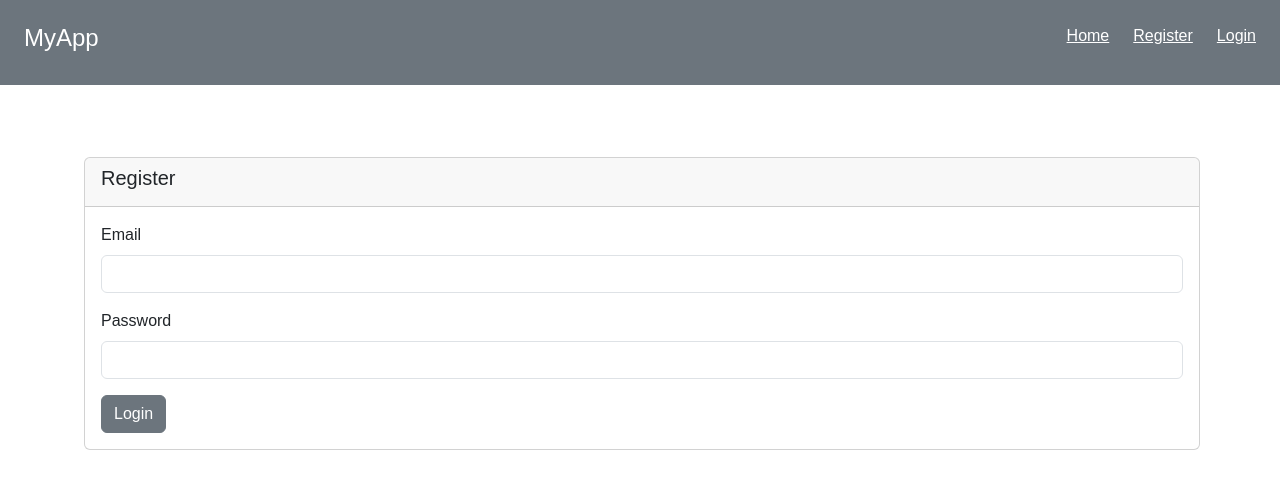
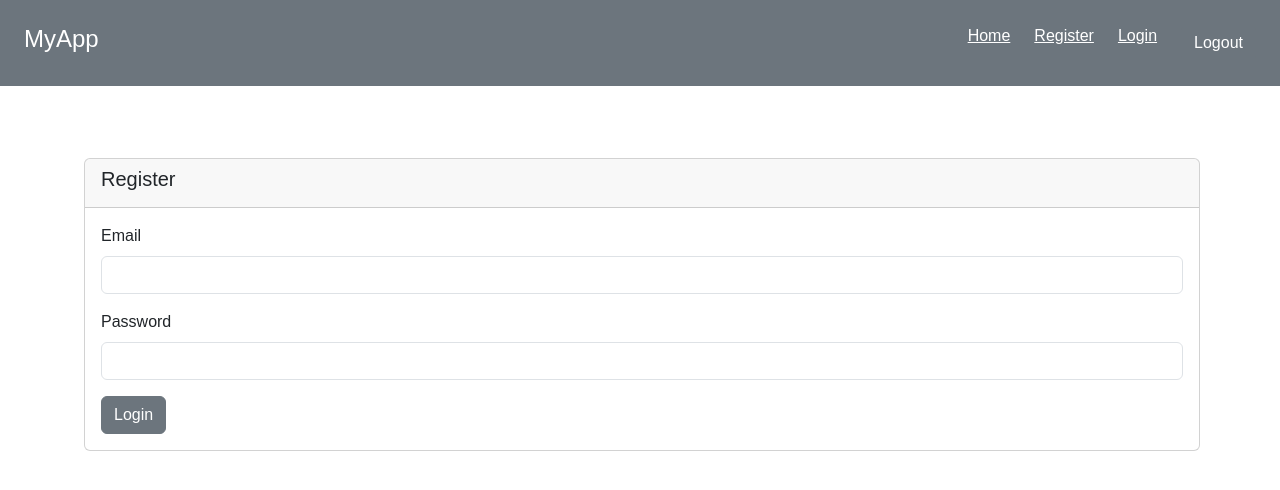
Before and after one commit to Kalyani-M-17/UserManagement, a React (Vite) app in the folder Frontend/: page /login in a window 1280 px wide. Shown: the top 490 px of the page. Built offline with nearby package versions, Linux system fonts and the light colour scheme.

Commit message:
Add logout feature

```diff
--- a/Frontend/src/components/NavBar.jsx
+++ b/Frontend/src/components/NavBar.jsx
@@ -1,9 +1,9 @@
 import { Link } from "react-router-dom";
-import { Nav, NavItem } from "reactstrap";
+import { Button, Nav, NavItem } from "reactstrap";
 
 function NavBar() {
     return (
-        <div className="p-4 bg-secondary text-white d-flex justify-content-between">
+        <div className="p-4 bg-secondary text-white d-flex justify-content-between align-items-center">
             <h4>MyApp</h4>
             <Nav className="gap-4">
                 <NavItem>
@@ -21,7 +21,16 @@ function NavBar() {
                     Login
                     </Link>
                 </NavItem>
-
+                <NavItem>
+                    <Button
+                        onClick={() => {
+                            localStorage.removeItem("token");
+                            window.location.replace("/login");
+                        }}
+                    >
+                        Logout
+                    </Button>
+                </NavItem>
             </Nav>
 
         </div>
```
